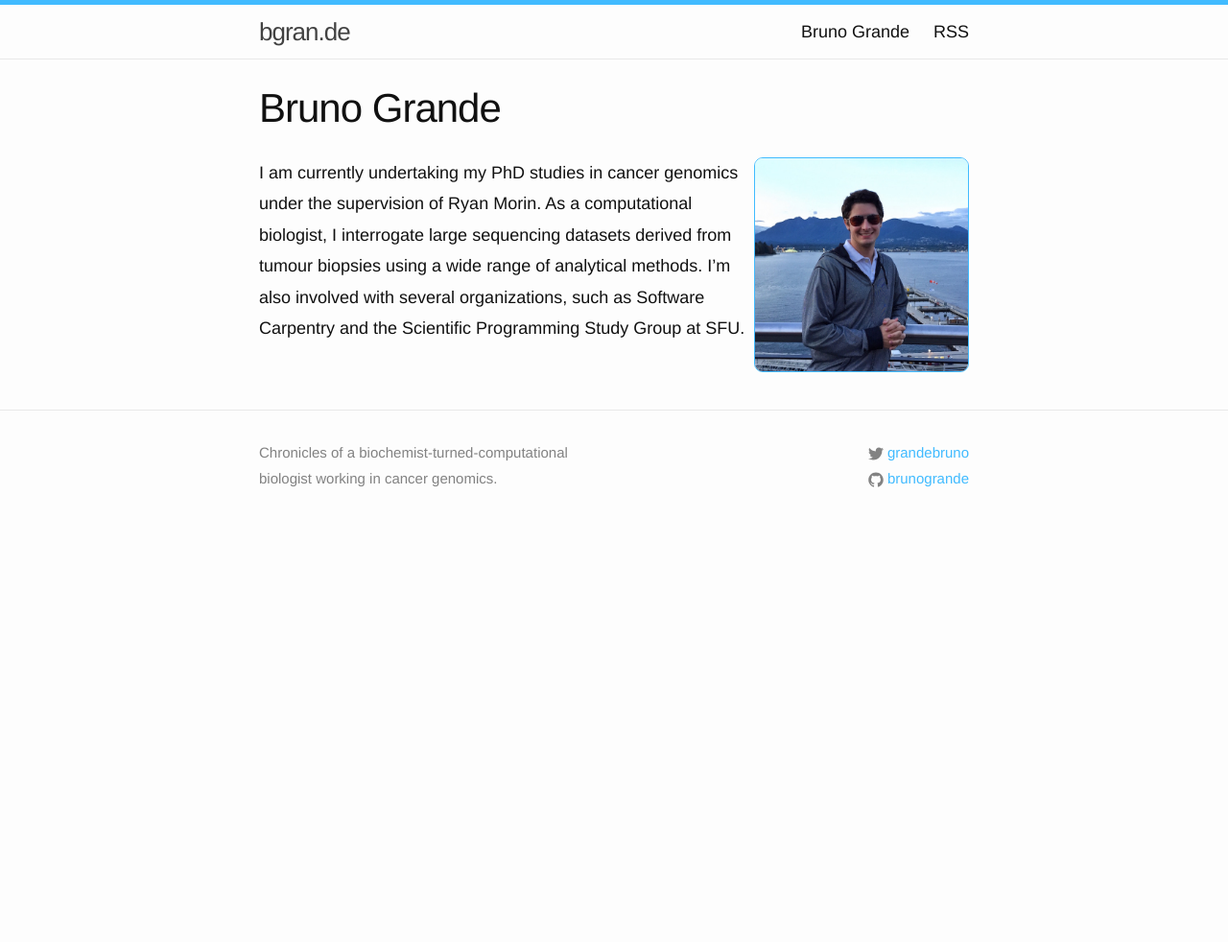
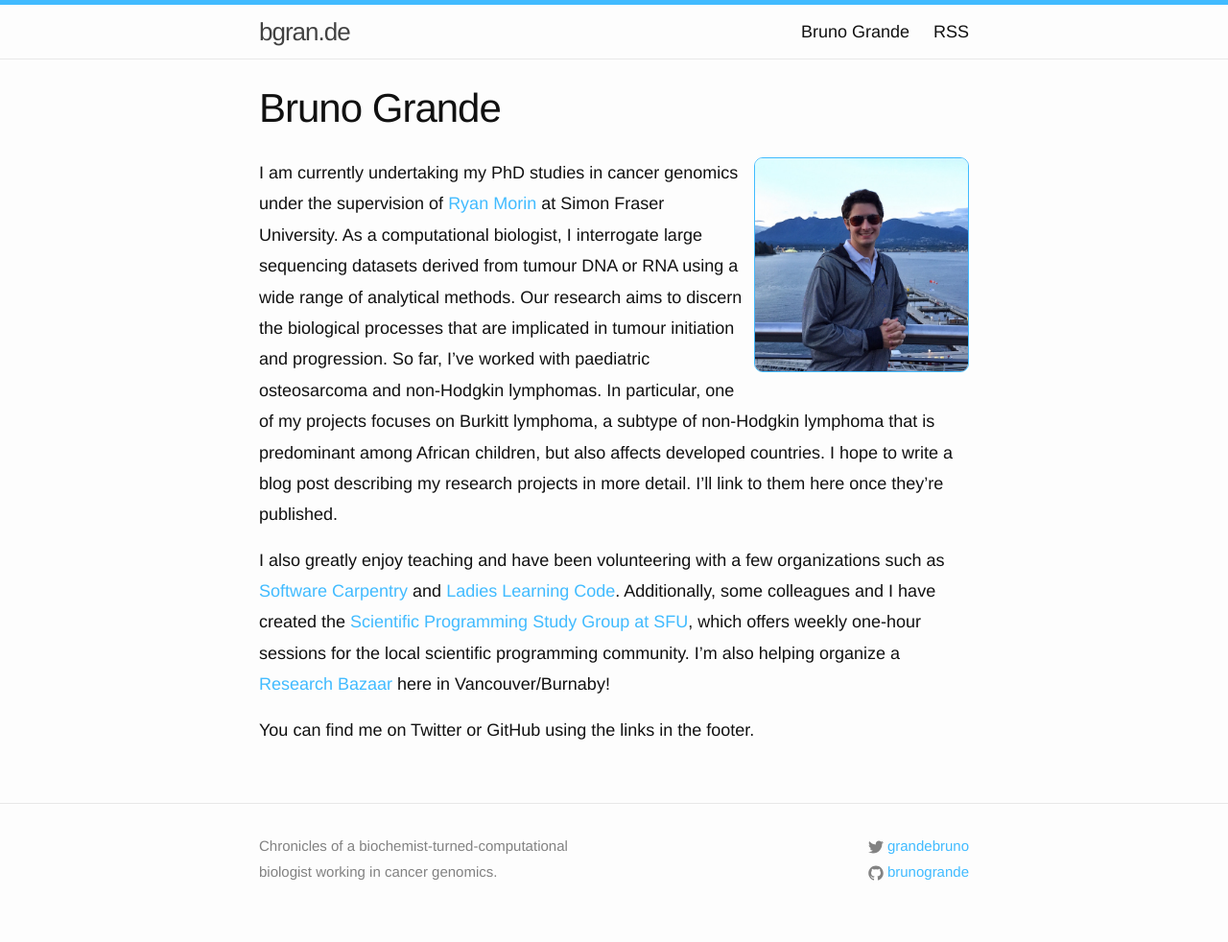
Before and after one commit to BrunoGrandePhD/scientificbruno.github.io, a Jekyll site: the page built from bruno-grande.md, in a window 1280 px wide. Shown: the whole page at 96% size. Built offline with Jekyll 4.4.1, drawn with Linux system fonts in a browser that asks for light colours; nearby versions of some CDN libraries; before the commit the page ends 900 px from its top, so only the background shows below that.

Commit message:
updated about page

```diff
--- a/bruno-grande.md
+++ b/bruno-grande.md
@@ -6,4 +6,8 @@ permalink: /bruno-grande/
 
 <img src="/images/avatar.jpg" alt="Bruno Grande" class="avatar">
 
-I am currently undertaking my PhD studies in cancer genomics under the supervision of Ryan Morin. As a computational biologist, I interrogate large sequencing datasets derived from tumour biopsies using a wide range of analytical methods. I'm also involved with several organizations, such as Software Carpentry and the Scientific Programming Study Group at SFU.
+I am currently undertaking my PhD studies in cancer genomics under the supervision of [Ryan Morin](http://www.sfu.ca/mbb/People/Morin/) at Simon Fraser University. As a computational biologist, I interrogate large sequencing datasets derived from tumour DNA or RNA using a wide range of analytical methods. Our research aims to discern the biological processes that are implicated in tumour initiation and progression. So far, I've worked with paediatric osteosarcoma and non-Hodgkin lymphomas. In particular, one of my projects focuses on Burkitt lymphoma, a subtype of non-Hodgkin lymphoma that is predominant among African children, but also affects developed countries. I hope to write a blog post describing my research projects in more detail. I'll link to them here once they're published.
+
+I also greatly enjoy teaching and have been volunteering with a few organizations such as [Software Carpentry](http://software-carpentry.org/) and [Ladies Learning Code](http://ladieslearningcode.com/). Additionally, some colleagues and I have created the [Scientific Programming Study Group at SFU](http://sciprog.ca), which offers weekly one-hour sessions for the local scientific programming community. I'm also helping organize a [Research Bazaar](http://melbourne.resbaz.edu.au/) here in Vancouver/Burnaby!
+
+You can find me on Twitter or GitHub using the links in the footer.
```
